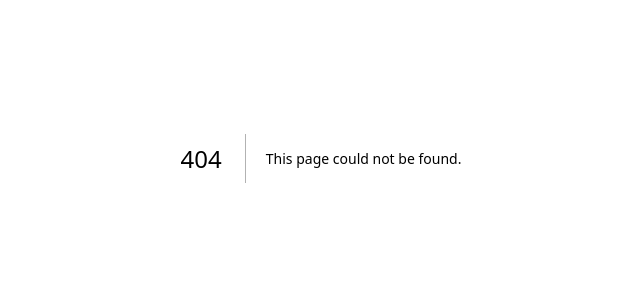
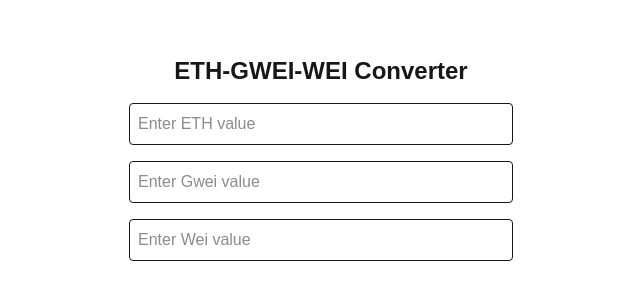
Before and after one commit to pavvann/smol-tools, a Next.js app: page /converter in a window 1280 px wide. Before the commit this address had no page. Shown: the part 242-542 px from the top of the page, without its empty margins (319-959 px from the left). Built offline with nearby package versions, Linux system fonts and the light colour scheme.

Commit message:
feat: nft checker and converter

```diff
--- /dev/null
+++ b/src/app/checker/page.tsx
@@ -0,0 +1,90 @@
+"use client"
+import { useState } from 'react';
+import { chainInfo } from '../config';
+import { ethers } from 'ethers';
+
+export default function NFTChecker() {
+  const [walletAddress, setWalletAddress] = useState('');
+  const [contractAddress, setContractAddress] = useState("");
+  const [network, setNetwork] = useState('monadTestnet');
+  const [nftType, setNftType] = useState("721");
+  const [tokenId, setTokenId] = useState("");
+  const [result, setResult] = useState<string | null>(null);
+  const [error, setError] = useState<string | null>(null);
+
+  const checker = async () => {
+    try {
+      setError(null);
+      setResult(null);
+
+      if (!(network in chainInfo)) {
+        setError('Selected network not found in config.');
+        return;
+      }
+
+      const provider = new ethers.JsonRpcProvider(chainInfo[network as keyof typeof chainInfo].rpcUrl);
+
+      let abi;
+      if (nftType === "1155") {
+        if (!tokenId) {
+          setError('Token ID is required for ERC1155.');
+          return;
+        }
+        abi = ["function balanceOf(address account, uint256 id) external view returns (uint256)"];
+        const contract = new ethers.Contract(contractAddress, abi, provider);
+        const check = await contract.balanceOf(walletAddress, tokenId);
+        setResult(`Balance: ${check.toString()}`);
+      } else {
+        abi = ["function balanceOf(address owner) external view returns (uint256)"];
+        const contract = new ethers.Contract(contractAddress, abi, provider);
+        const check = await contract.balanceOf(walletAddress);
+        setResult(`Balance: ${check.toString()}`);
+      }
+    } catch (error) {
+      console.error(error);
+      setError('Failed to fetch data');
+    }
+  }
+
+  return (
+    <main className="flex min-h-screen flex-col items-center justify-center p-4">
+      <h1 className="text-2xl font-bold mb-4">NFT Checker</h1>
+      <div className="flex flex-col gap-4 w-96">
+        <select className="p-2 border rounded" value={network} onChange={(e) => setNetwork(e.target.value)}>
+          <option value="monadTestnet">Monad Testnet</option>
+        </select>
+        <select className="p-2 border rounded" value={nftType} onChange={(e) => setNftType(e.target.value)}>
+          <option value="721">ERC721</option>
+          <option value="1155">ERC1155</option>
+        </select>
+        {nftType === "1155" && (
+          <input
+            type="text"
+            placeholder="Enter Token ID"
+            value={tokenId}
+            onChange={(e) => setTokenId(e.target.value)}
+            className="p-2 border rounded"
+          />
+        )}
+        <input
+          type="text"
+          placeholder="Enter Contract Address"
+          value={contractAddress}
+          onChange={(e) => setContractAddress(e.target.value)}
+          className="p-2 border rounded"
+        />
+        <input
+          type="text"
+          placeholder="Enter Wallet Address"
+          value={walletAddress}
+          onChange={(e) => setWalletAddress(e.target.value)}
+          className="p-2 border rounded"
+        />
+        <button onClick={checker} className="px-4 py-2 bg-blue-600 text-white rounded-lg hover:bg-blue-700">Check NFTs</button>
+
+        {result && <div className="p-2 border rounded bg-green-100 text-green-700">{result}</div>}
+        {error && <div className="p-2 border rounded bg-red-100 text-red-700">{error}</div>}
+      </div>
+    </main>
+  );
+}
--- /dev/null
+++ b/src/app/config/index.ts
@@ -0,0 +1,14 @@
+type ChainInfo = {
+    [key: string]: {
+      chainId: number;
+      rpcUrl: string;
+    };
+  };
+
+export const chainInfo: ChainInfo = {
+
+    monadTestnet: {
+        chainId: 10143,
+        rpcUrl: 'https://testnet-rpc.monad.xyz/'
+    }
+  };
--- /dev/null
+++ b/src/app/converter/page.tsx
@@ -0,0 +1,80 @@
+"use client"
+
+import { useState } from 'react';
+
+export default function ETHConverter() {
+  const [eth, setEth] = useState('');
+  const [gwei, setGwei] = useState('');
+  const [wei, setWei] = useState('');
+
+  const convertFromEth = (value: string) => {
+    const ethValue = parseFloat(value);
+    if (!isNaN(ethValue)) {
+      setGwei((ethValue * 1e9).toString());
+      setWei((ethValue * 1e18).toString());
+    } else {
+      setGwei('');
+      setWei('');
+    }
+  };
+
+  const convertFromGwei = (value: string) => {
+    const gweiValue = parseFloat(value);
+    if (!isNaN(gweiValue)) {
+      setEth((gweiValue / 1e9).toString());
+      setWei((gweiValue * 1e9).toString());
+    } else {
+      setEth('');
+      setWei('');
+    }
+  };
+
+  const convertFromWei = (value: string) => {
+    const weiValue = parseFloat(value);
+    if (!isNaN(weiValue)) {
+      setEth((weiValue / 1e18).toString());
+      setGwei((weiValue / 1e9).toString());
+    } else {
+      setEth('');
+      setGwei('');
+    }
+  };
+
+  return (
+    <main className="flex min-h-screen flex-col items-center justify-center p-4">
+      <h1 className="text-2xl font-bold mb-4">ETH-GWEI-WEI Converter</h1>
+      <div className="flex flex-col gap-4 w-96">
+        <input
+          type="text"
+          placeholder="Enter ETH value"
+          value={eth}
+          onChange={(e) => {
+            setEth(e.target.value);
+            convertFromEth(e.target.value);
+          }}
+          className="p-2 border rounded"
+        />
+        <input
+          type="text"
+          placeholder="Enter Gwei value"
+          value={gwei}
+          onChange={(e) => {
+            setGwei(e.target.value);
+            convertFromGwei(e.target.value);
+          }}
+          className="p-2 border rounded"
+        />
+        <input
+          type="text"
+          placeholder="Enter Wei value"
+          value={wei}
+          onChange={(e) => {
+            setWei(e.target.value);
+            convertFromWei(e.target.value);
+          }}
+          className="p-2 border rounded"
+        />
+      </div>
+    </main>
+  );
+}
--- a/src/app/page.tsx
+++ b/src/app/page.tsx
@@ -1,5 +1,22 @@
+"use client"
+import Link from 'next/link';
+
 export default function Home() {
   return (
-    <p>empty</p>
-  )
+    <main className="flex min-h-screen flex-col items-center justify-center p-8">
+      <h1 className="text-5xl font-bold mb-12 text-gray-800">smol tools</h1>
+      <div className="grid grid-cols-1 sm:grid-cols-2 gap-6">
+        <Link href="/checker/" className="w-full">
+          <div className="flex items-center justify-center p-6 bg-blue-600 text-white rounded-2xl shadow-lg hover:bg-blue-700 transition-all">
+            NFT Checker
+          </div>
+        </Link>
+        <Link href="/converter/" className="w-full">
+          <div className="flex items-center justify-center p-6 bg-green-600 text-white rounded-2xl shadow-lg hover:bg-green-700 transition-all">
+            ETH-GWEI-WEI Converter
+          </div>
+        </Link>
+      </div>
+    </main>
+  );
 }
```
Also changed, not shown: package.json (+7 -6 lines), 1 other file (tests, documents, lock files or other folders).
